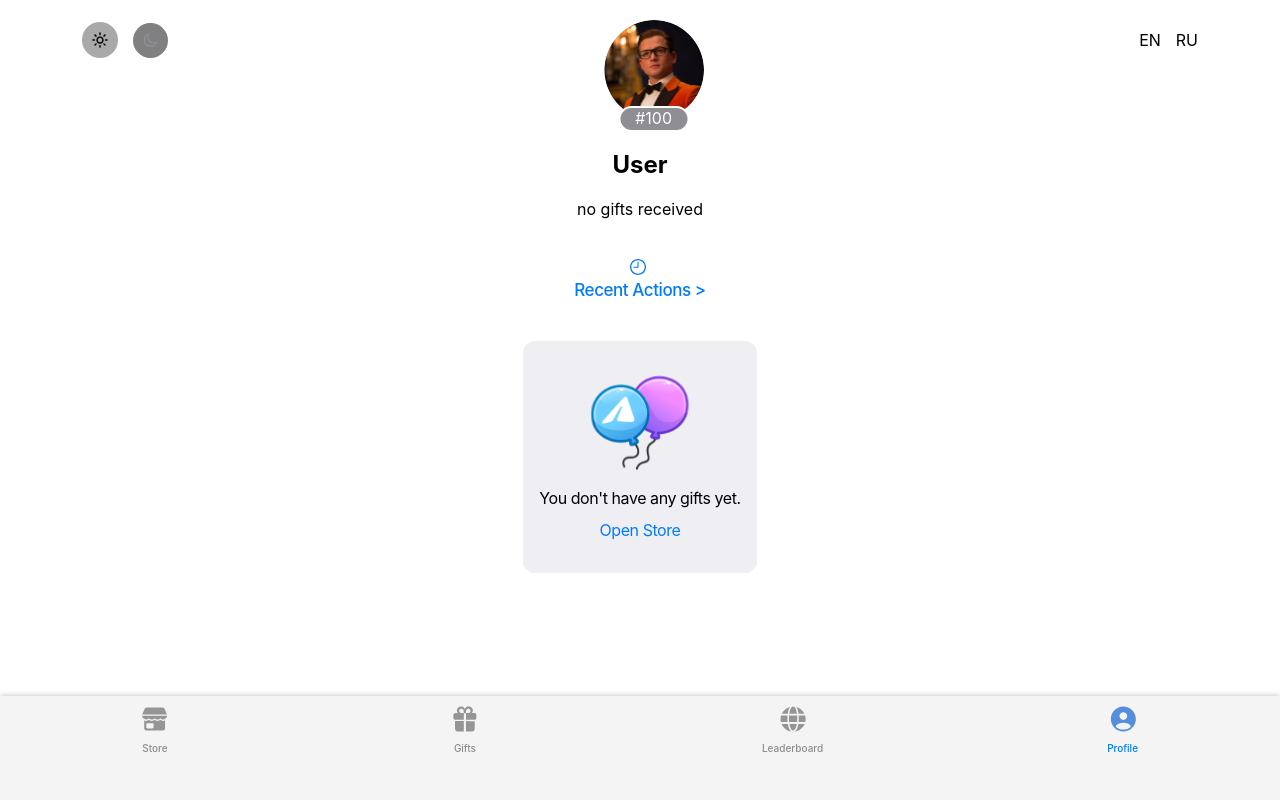
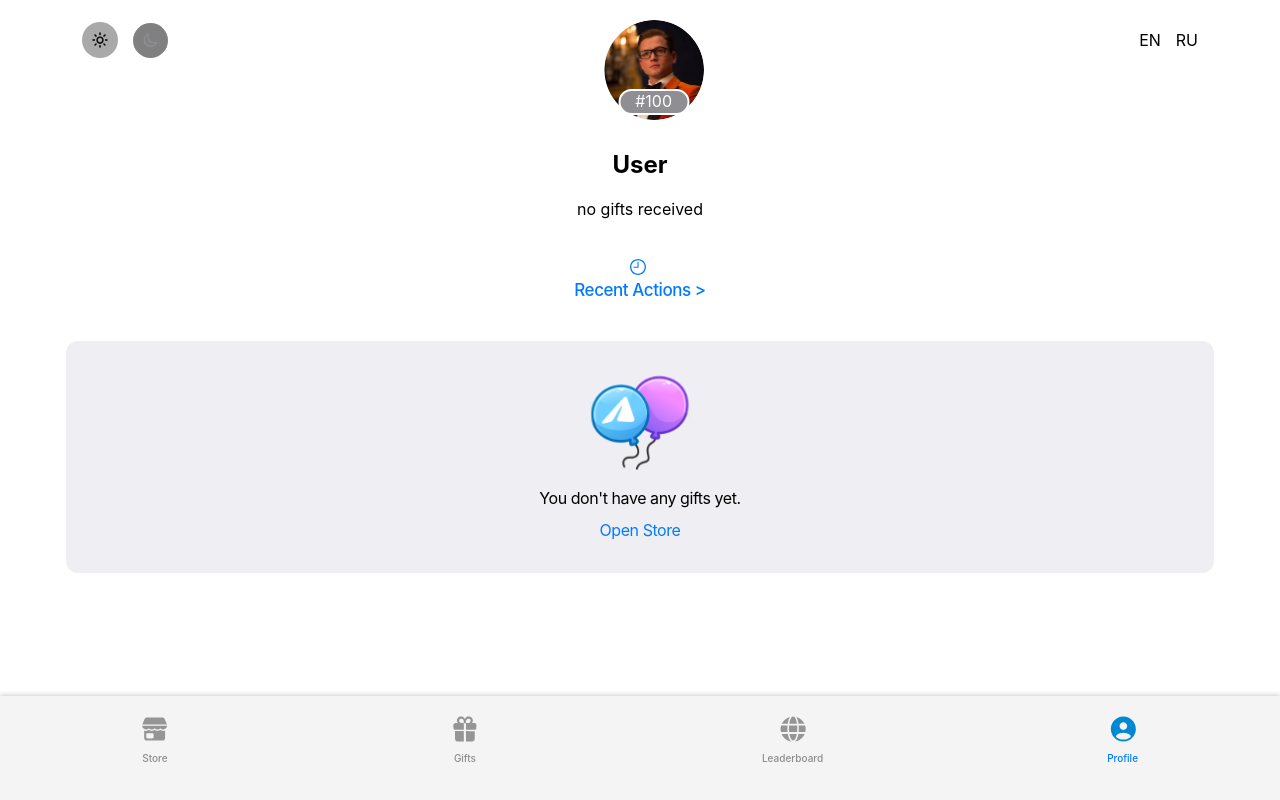
Before and after one commit to ErpalCommunity/gifts-frontend, a React (Create React App) app: page /profile in a window 1280 px wide. Built offline with nearby package versions, Linux system fonts and the light colour scheme.

Commit message:
initial commit

```diff
--- a/src/Navigator.css
+++ b/src/Navigator.css
@@ -45,3 +45,27 @@
   outline: none;
   box-shadow: none;
 }
+
+.nav-item {
+  transition: transform 0.1s ease;
+}
+
+.nav-item:active {
+  transform: scale(0.95);
+}
+
+.nav-item {
+  cursor: pointer;
+  display: flex;
+  align-items: center;
+  padding: 10px;
+}
+
+.nav-item.active {
+  color: #007BFF; /* Change text color for active item */
+}
+
+.nav-item.active .nav-icon {
+  filter: brightness(0) saturate(100%) invert(32%) sepia(100%) saturate(2000%) hue-rotate(180deg) brightness(95%) contrast(101%);
+  /* Change icon color for active item */
+}
--- a/src/Navigator.js
+++ b/src/Navigator.js
@@ -9,6 +9,8 @@ function Navigator() {
   const handleNavigation = (path) => {
     if (navigator.vibrate) {
       navigator.vibrate(100); // Vibrate for 100 milliseconds
+    } else {
+      console.log('Vibration not supported'); // Fallback action
     }
     navigate(path);
   };
--- a/src/Profile.css
+++ b/src/Profile.css
@@ -9,6 +9,7 @@
   justify-content: space-between;
   width: 90%;
 }
+
 .theme-switcher {
   display: flex;
   align-items: center;
@@ -28,7 +29,7 @@
   background-color: darkgray;
 }
 
-  .theme-switcher, .language-switcher {
+.language-switcher {
   display: flex;
   align-items: center;
   gap: 15px;
@@ -37,23 +38,30 @@
 
 .profile-image {
   position: relative;
+  width: 100px;
+  height: 100px;
   margin-bottom: 10px;
 }
 
+.profile-image img {
+  width: 100%;
+  height: 100%;
+  display: block;
+  border-radius: 50%;
+}
+
 .image-label {
-    justify-content: center;
-    align-items: center;
-    margin: 0 auto;
+  position: absolute;
+  left: 50%;
+  transform: translateX(-50%);
+  bottom: 5px;
   width: 51px;
   height: 22px;
-    top: 86px;
-    left: 43px;
-    padding: 0px 8px 0px 8px;
+  padding: 0 8px;
   border-radius: 100px;
-    border: 2px 0px 0px 0px;
   background: rgba(142, 142, 147, 1);
+  color: white;
   border: 2px solid rgba(255, 255, 255, 1);
-    color: white;
 }
 
 .profile-info {
@@ -65,53 +73,51 @@
   font-size: 17px;
   font-weight: 510;
   line-height: 22px;
-    letter-spacing: -0.4300000071525574px;
+  letter-spacing: -0.43px;
   text-align: center;
   justify-content: center;
   align-items: center;
   color: rgba(0, 122, 255, 1);
-    margin-bottom: 10px; /* Reduced margin to move elements higher by 10px */
+  margin-bottom: 10px;
 }
 
 .recent-text {
-    display: flex; /* Align icon and text horizontally */
+  display: flex;
   justify-content: center;
   align-items: center;
   text-align: center;
-    margin-bottom: 10px; /* Reduced margin to move elements higher by 10px */
+  margin-bottom: 10px;
 }
 
 .recent-icon {
   margin-right: 5px;
-    display: inline-block; /* Ensures the icon is inline with text */
-    vertical-align: middle; /* Aligns the icon vertically with the text */
+  display: inline-block;
+  vertical-align: middle;
 }
 
-  .profile-image {
-    position: relative;
+.no-gifts {
+  margin-top: 20px;
+  text-align: center;
+  width: 90%;
+  height: Hug (240px);
+  padding: 32px 16px;
+  border-radius: 12px;
+  background: rgba(239, 239, 243, 1);
+}
+
+.balloons-image {
   width: 100px;
   height: 100px;
 }
 
-  .profile-image img {
-    width: 100%;
-    height: 100%;
-    display: block;
-    border-radius: 50%; /* Круглое изображение, при необходимости */
+.no-gifts-text {
+  font-size: 16px;
+  color: #000;
+  margin: 10px 0;
 }
 
-  .image-label {
-    position: absolute;
-    left: 50%;
-    transform: translateX(-50%);
-    bottom: 5px; /* Отступ от нижнего края изображения */
-    width: Hug (51px)px;
-    height: Hug (22px)px;
-    top: 86px;
-    padding: 0px 8px 0px 8px;
-    border-radius: 100px;
-    background: rgba(142, 142, 147, 1);
-    color: white;
-    border: 2px;
-    border: 2px solid rgba(255, 255, 255, 1)
+.open-store-link {
+  font-size: 16px;
+  color: #007BFF;
+  text-decoration: none;
 }
--- a/src/Profile.js
+++ b/src/Profile.js
@@ -1,6 +1,7 @@
 import React, { useState } from 'react';
 import './Profile.css';
 import Navigator from './Navigator';
+import { Link } from'react-router-dom';
 
 const Profile = () => {
   const [selectedTheme, setSelectedTheme] = useState('light');
@@ -46,7 +47,7 @@ const Profile = () => {
       <div className="no-gifts">
         <img src="/balloons.svg" alt="Balloons" className="balloons-image" />
         <p className="no-gifts-text">You don't have any gifts yet.</p>
-        <a href="#" className="open-store-link">Open Store</a>
+        <Link to="/" className="open-store-link">Open Store</Link>
       </div>
       <Navigator/>
     </div>
```
Lines whose indentation alone changed are shown as unchanged.
